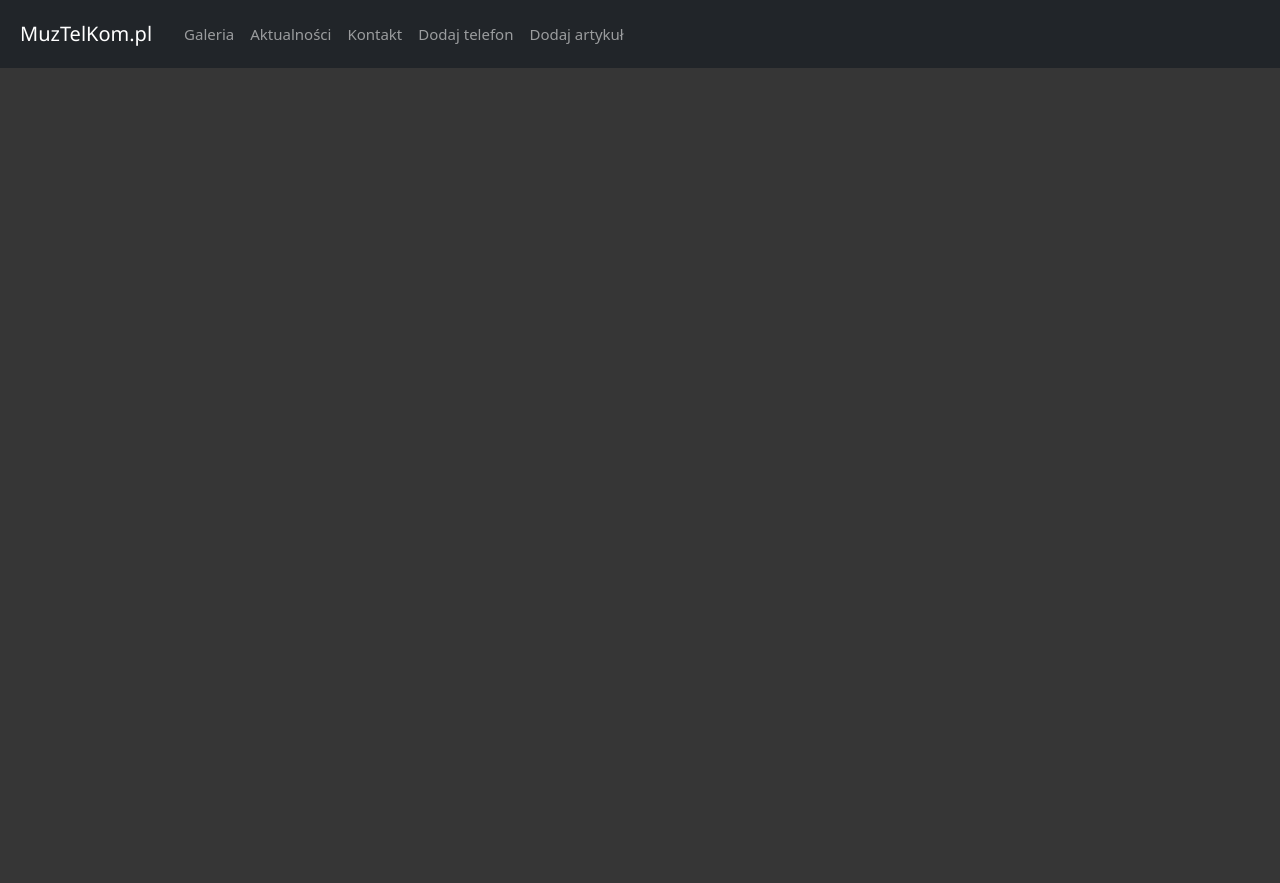
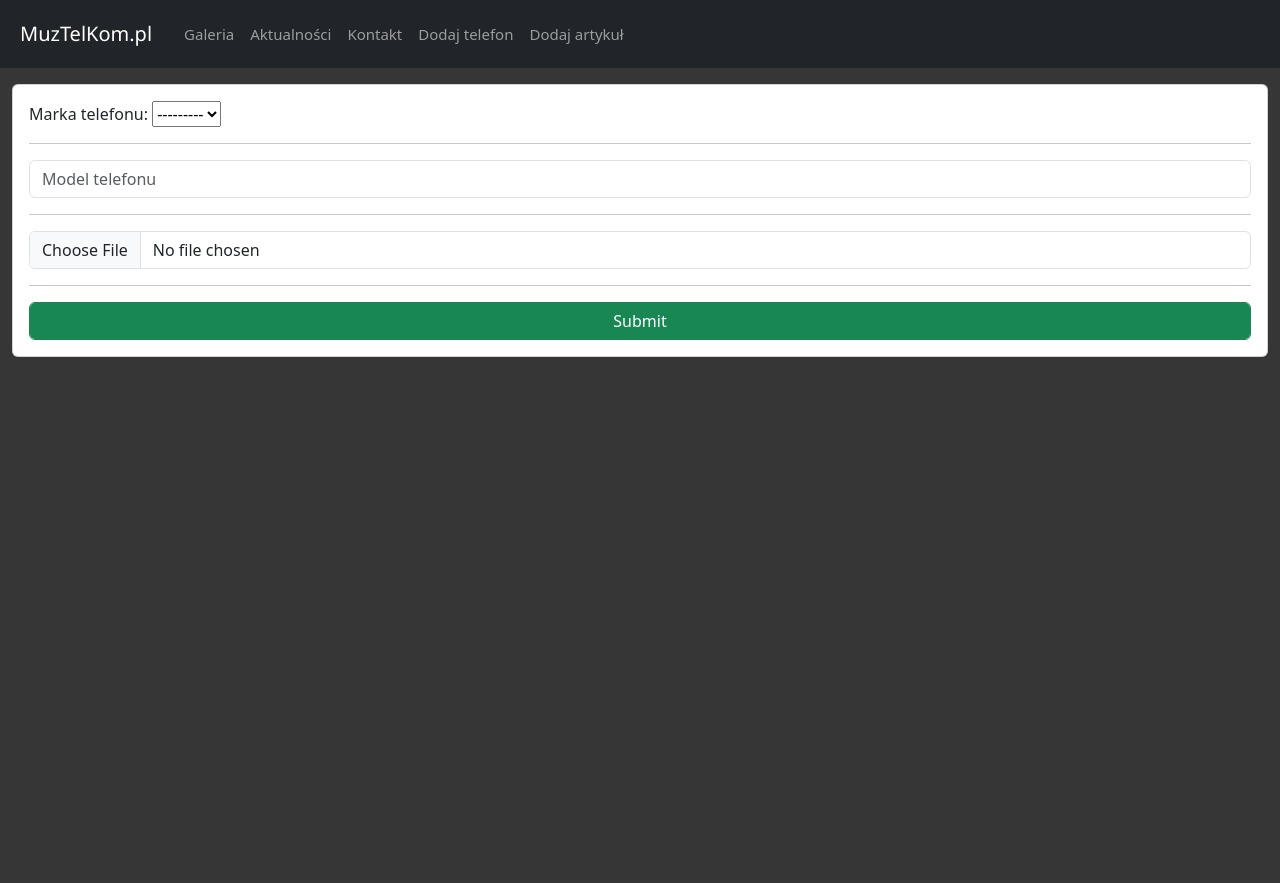
Before and after one commit to Fejren/muzeum, a Django app: page /gallery/create/ in a window 1280 px wide. Shown: the top 883 px of the page. Run offline with Django 4.2, Linux system fonts and the light colour scheme; the visitor is signed in with stand-in values (Sample User, id 1); data that the repository does not hold is empty; some libraries are stand-ins or nearby versions.

Commit message:
Fixed forms

```diff
--- a/muztelkom/core/static/css/gallery.css
+++ b/muztelkom/core/static/css/gallery.css
@@ -35,6 +35,3 @@
 .img-thumbnail{
   background-color: #CFCFCF;
 }
-/*.noContent {*/
-/*  min-height: 100vh;*/
-/*}*/
--- a/muztelkom/core/templates/muzeum/components/navbar.html
+++ b/muztelkom/core/templates/muzeum/components/navbar.html
@@ -11,6 +11,7 @@
   padding: 8px;
 }
 </style>
+
 <nav class="navbar transparent navbar-expand-lg navbar-dark bg-dark">
   <div class="container-fluid">
     <a class="navbar-brand" aria-current="page" href="{% url 'home' %}">MuzTelKom.pl</a>
@@ -43,16 +44,16 @@
         {% if request.user.is_staff %}
           <li class="nav-item">
             {% if request.path == '/createPhone/' %}
-              <a class="nav-link active" href="{% url 'createPhone' %}">Dodaj telefon</a>
+              <a class="nav-link active" href="{% url 'create_phone' %}">Dodaj telefon</a>
             {% else %}
-              <a class="nav-link" href="{% url 'createPhone' %}">Dodaj telefon</a>
+              <a class="nav-link" href="{% url 'create_phone' %}">Dodaj telefon</a>
         {% endif %}
           </li>
           <li class="nav-item">
           {% if request.path == '/createArticle/' %}
-            <a class="nav-link active" href="{% url 'createArticle' %}">Dodaj artykuł</a>
+            <a class="nav-link active" href="{% url 'create_article' %}">Dodaj artykuł</a>
           {% else %}
-            <a class="nav-link" href="{% url 'createArticle' %}">Dodaj artykuł</a>
+            <a class="nav-link" href="{% url 'create_article' %}">Dodaj artykuł</a>
           {% endif %}
           </li>
       {% endif %}
--- a/muztelkom/core/templates/muzeum/gallery/gallery_form.html
+++ b/muztelkom/core/templates/muzeum/gallery/gallery_form.html
@@ -1,18 +1,10 @@
 {% extends 'muzeum/base.html' %}
 {% load static %}
 {% block content %}
-<style>
-  .phCard{
-    margin-top: 1rem;
-  }
-</style>
 
 {% if request.user.is_staff %}
-  <div class="container-fluid" style="min-height: 100vh">
-  {% if phones_count > 0 %}
-      <div class="row">
-        <div class="col">
-          <div class="phCard card card-body">
+<div class="container-fluid" style="margin-top:1rem; min-height: 100vh">
+    <div class="card card-body">
         <form action="" method="POST">
           {% csrf_token %}
           {{ formset.management_form }}
@@ -20,25 +12,19 @@
           <hr>
           {{ formset.model }}
           <hr>
-              <p>Zdjęcie inne od np. 202.jpg</p>
           {{ formset.picture }}
           <hr>
           <input class="btn btn-success" type="submit" name="Submit">
         </form>
     </div>
     </div>
-        <div class="col">
-          <div class="phCard card card-body">
+    {% if phones_count %}
+        <div class="card card-body">
         Liczba dodanych telefonów: {{ phones_count }}
         <hr>
-            Do tego telefonu będzie potrzebne zdjęcie {{ lastId }}.png
+        Do tego telefonu będzie potrzebne zdjęcie {{ last_id }}.png
         </div>
-        </div>
-  </div>
-{% else %}
-  <h1 class="text-center" style="color: white; margin-top: 1rem;">{{ lastId }}</h1>
     {% endif %}
-  </div>
 {% else %}
   <p>Error</p>
 {% endif %}
--- a/muztelkom/phone/views.py
+++ b/muztelkom/phone/views.py
@@ -26,10 +26,10 @@ def gallery(request):
 
 def create_phone(request):
     count_of_phones = Phone.objects.count()
-    if count_of_phones > 0:
+    if count_of_phones:
         last_id = Phone.objects.last().id+1
     else:
-        last_id = 'Pierwszy telefon należy dodać w panelu administratora'
+        last_id = None
     if request.method == 'POST':
         formset = PhoneForm(request.POST, request.FILES)
         if formset.is_valid():
```
Also changed, not shown: muztelkom/article/forms.py (+7 -0 lines), muztelkom/core/static/js/collapsible.js (added, +10 -0 lines), muztelkom/core/templates/muzeum/articles/article_form.html (+5 -17 lines), 2 other files. Lines whose indentation alone changed are shown as unchanged.
